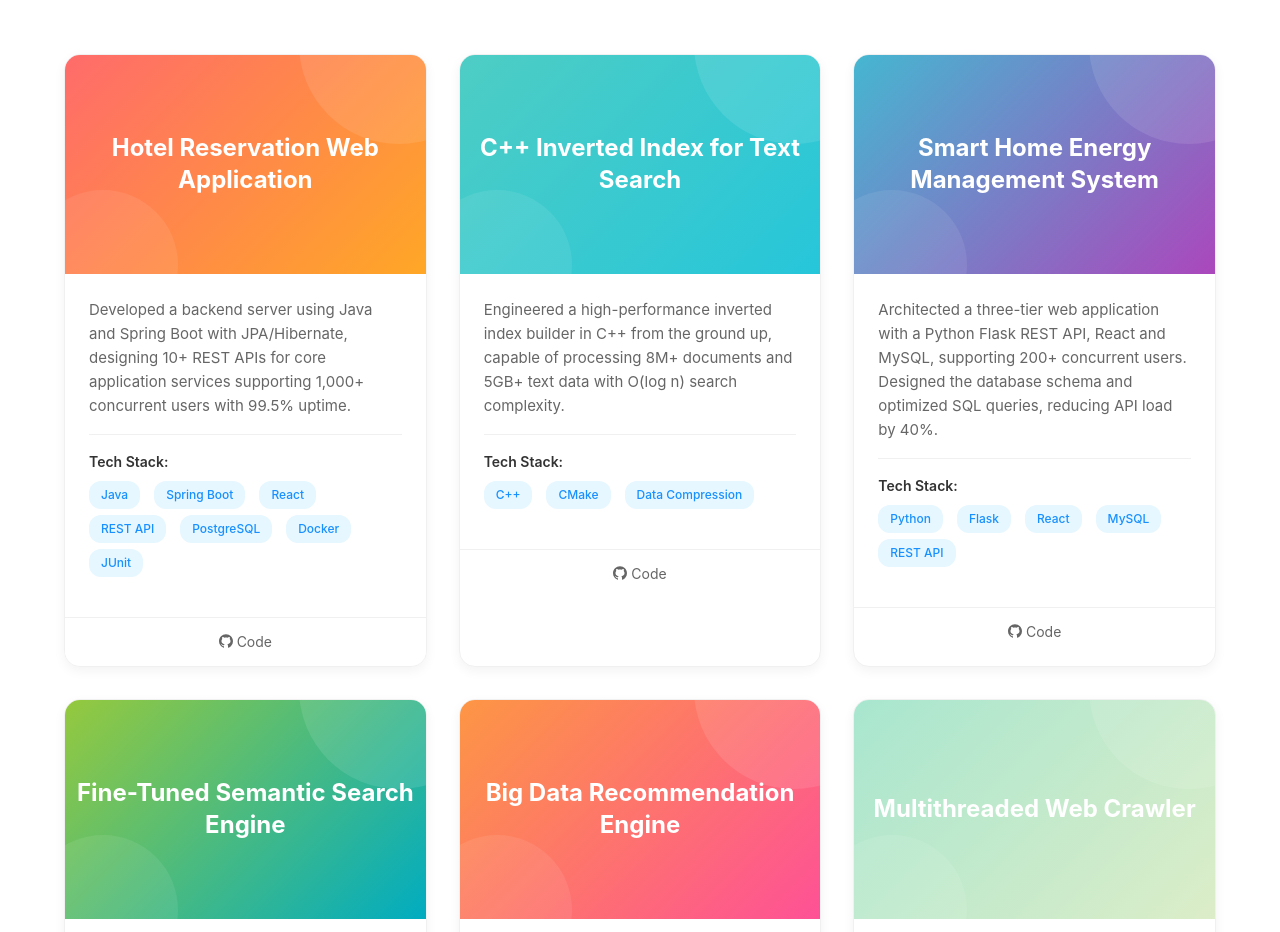
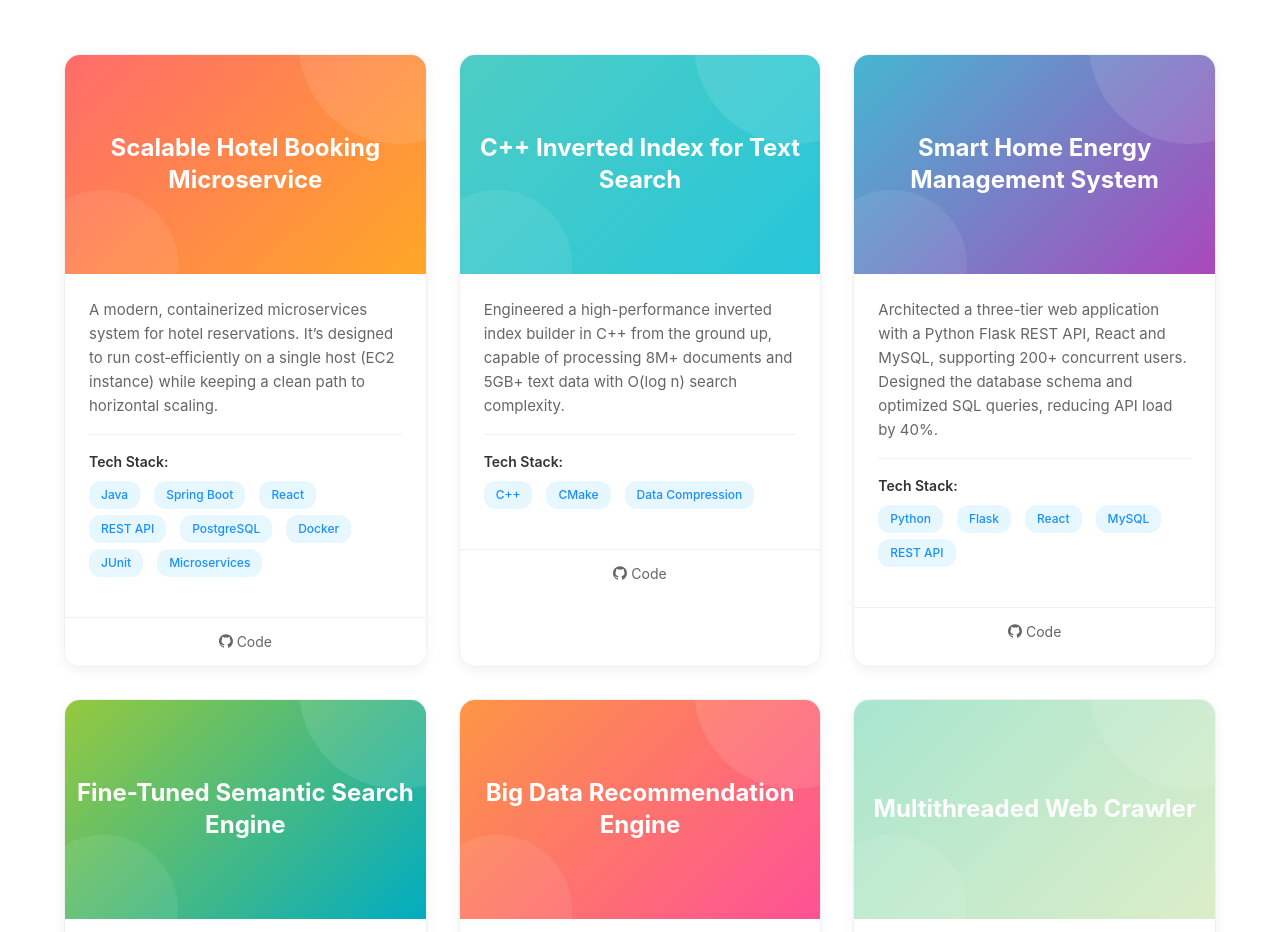
Before and after one commit to YZCUS/developer_portfolio, a React (Vite) app: page / in a window 1280 px wide. Shown: the part 3280-4212 px from the top of the page. Built offline with nearby package versions, Linux system fonts and the light colour scheme.

Commit message:
update hotel-booking-project link and description

```diff
--- a/src/data/projects.js
+++ b/src/data/projects.js
@@ -1,9 +1,9 @@
 export const projects = [
     {
-        title: 'Hotel Reservation Web Application',
-        description: 'Developed a backend server using Java and Spring Boot with JPA/Hibernate, designing 10+ REST APIs for core application services supporting 1,000+ concurrent users with 99.5% uptime.',
-        technologies: ['Java', 'Spring Boot', 'React', 'REST API', 'PostgreSQL', 'Docker', 'JUnit'],
-        github: 'https://github.com/YZCUS/hotel_reservation_system_backend',
+        title: 'Scalable Hotel Booking Microservice',
+        description: 'A modern, containerized microservices system for hotel reservations. It’s designed to run cost‑efficiently on a single host (EC2 instance) while keeping a clean path to horizontal scaling.',
+        technologies: ['Java', 'Spring Boot', 'React', 'REST API', 'PostgreSQL', 'Docker', 'JUnit', 'Microservices'],
+        github: 'https://github.com/YZCUS/hotel-booking-microservice',
         demo: 'https://hotel-reservation.example.com'
     },
     {
```
